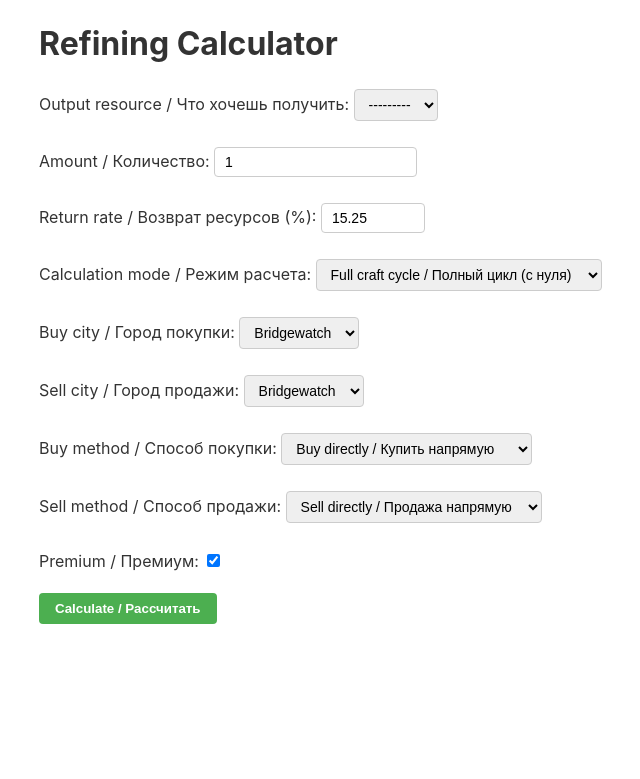
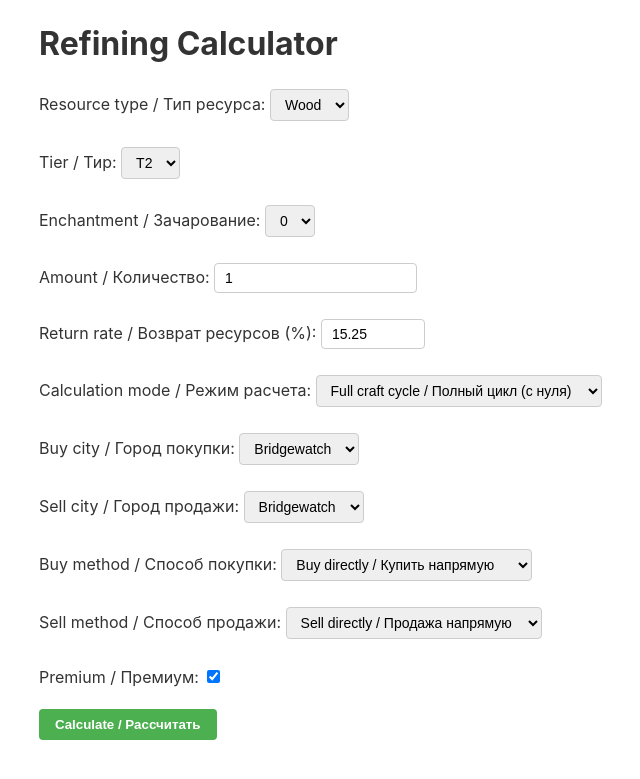
Before and after one commit to bizimod/albion, a Django app: page /refining/calculator/ in a window 1280 px wide. Shown: the top 779 px of the page, without its empty margins (201-841 px from the left). Run offline with Django 5.2, Linux system fonts and the light colour scheme; data that the repository does not hold is empty.

Commit message:
Improve refining calculator layout and styling

```diff
--- a/albion_proj/settings.py
+++ b/albion_proj/settings.py
@@ -39,6 +39,7 @@ INSTALLED_APPS = [
     'django.contrib.messages',
     'django.contrib.staticfiles',
     'django_extensions',
+    'django.contrib.humanize',
     'resources.apps.ResourcesConfig',
     'refining.apps.RefiningConfig',
     'market.apps.MarketConfig',
--- a/refining/forms.py
+++ b/refining/forms.py
@@ -1,5 +1,5 @@
 from django import forms
-from resources.models import Resource, ResourceType
+from resources.models import Resource, ResourceType,ResourceCategory
 
 CITY_CHOICES = [
     ('Bridgewatch', 'Bridgewatch'),
@@ -28,8 +28,9 @@ SELL_METHOD_CHOICES = [
 
 
 class RefiningCalculatorForm(forms.Form):
-    output_resource = forms.ModelChoiceField(queryset=Resource.objects.filter(type=ResourceType.REFINED),
-                                             label='Output resource / Что хочешь получить', )
+    resource_category = forms.ChoiceField(choices=ResourceCategory.choices, label='Resource type / Тип ресурса' )
+    tier = forms.ChoiceField( choices=[(tier, f'T{tier}') for tier in range(2, 9)], label='Tier / Тир' )
+    enchantment = forms.ChoiceField( choices=[ (0, '0'), (1, '1'), (2, '2'), (3, '3'), (4, '4'), ], initial=0, label='Enchantment / Зачарование' )
 
     amount = forms.DecimalField(min_value=1, initial=1, label='Amount / Количество')
 
--- /dev/null
+++ b/refining/static/refining/css/calculator.css
@@ -0,0 +1,169 @@
+body {
+    font-family: -apple-system, BlinkMacSystemFont, "Segoe UI", Roboto, Helvetica, Arial, sans-serif;
+    color: #333;
+    line-height: 1.5;
+}
+
+.page-container {
+    max-width: 800px;
+    margin: 20px auto;
+    padding: 0 15px;
+}
+
+input,
+select {
+    padding: 6px 10px;
+    margin-bottom: 10px;
+    border: 1px solid #ccc;
+    border-radius: 4px;
+    font-size: 14px;
+}
+
+button,
+input[type="submit"] {
+    padding: 8px 16px;
+    border: none;
+    border-radius: 4px;
+    background-color: #4CAF50;
+    color: #fff;
+    font-weight: 700;
+    cursor: pointer;
+}
+
+button:hover,
+input[type="submit"]:hover {
+    background-color: #45a049;
+}
+
+table {
+    width: 100%;
+    margin-top: 15px;
+    border-collapse: collapse;
+}
+
+th,
+td {
+    padding: 10px;
+    border-bottom: 1px solid #ddd;
+}
+
+th {
+    background-color: #eaeaea;
+    font-weight: 700;
+    text-align: left;
+}
+
+td {
+    font-weight: 400;
+    text-align: right;
+}
+
+tr:hover {
+    background-color: #f9f9f9;
+    transition: background-color 0.2s ease;
+}
+
+.result-card {
+    margin-top: 25px;
+    padding: 20px;
+    border: 1px solid #eaeaea;
+    border-radius: 8px;
+    background-color: #fcfcfc;
+    box-shadow: 0 4px 6px rgba(0, 0, 0, 0.02);
+}
+
+.profit-positive {
+    color: #2f855a;
+    font-weight: 700;
+}
+
+.profit-negative {
+    color: #c53030;
+    font-weight: 700;
+}
+
+.summary-block {
+    margin-top: 20px;
+}
+
+.profit-card {
+    margin-bottom: 16px;
+    padding: 18px;
+    border: 1px solid #e2e8f0;
+    border-radius: 10px;
+    background-color: #f7fafc;
+}
+
+.profit-percent {
+    margin-top: 6px;
+    font-size: 16px;
+    font-weight: 700;
+    opacity: 0.85;
+}
+
+.profit-card-positive {
+    border-color: #9ae6b4;
+    background-color: #f0fff4;
+}
+
+.profit-card-negative {
+    border-color: #feb2b2;
+    background-color: #fff5f5;
+}
+
+.summary-profit {
+    margin-top: 4px;
+    font-size: 28px;
+    font-weight: 800;
+}
+
+.summary-grid {
+    display: grid;
+    grid-template-columns: repeat(4, 1fr);
+    gap: 12px;
+    margin-bottom: 16px;
+}
+
+.summary-item {
+    min-height: 82px;
+    padding: 12px;
+    border: 1px solid #e2e8f0;
+    border-radius: 8px;
+    background-color: #fff;
+
+    display: flex;
+    flex-direction: column;
+    justify-content: space-between;
+}
+
+.summary-label {
+    color: #666;
+    font-size: 13px;
+    line-height: 1.3;
+}
+
+.summary-value {
+    font-size: 20px;
+    font-weight: 700;
+    line-height: 1.2;
+}
+
+.details-block {
+    padding: 12px;
+    border: 1px solid #e2e8f0;
+    border-radius: 8px;
+    background-color: #f7fafc;
+}
+
+.details-block summary {
+    cursor: pointer;
+    font-weight: 700;
+}
+
+.details-grid {
+    margin-top: 12px;
+}
+
+.details-grid p {
+    margin: 6px 0;
+}
--- a/refining/templates/refining/calculation.html
+++ b/refining/templates/refining/calculation.html
@@ -1,148 +1,8 @@
-<style>
-    /* Современный шрифт и отступы для всей страницы */
-    body {
-        font-family: -apple-system, BlinkMacSystemFont, "Segoe UI", Roboto, Helvetica, Arial, sans-serif;
-        color: #333;
-        line-height: 1.5;
-        max-width: 800px;
-        margin: 20px auto;
-        padding: 0 15px;
-    }
+{% load static %}
+{% load humanize %}
+<link rel="stylesheet" href="{% static 'refining/css/calculator.css' %}">
 
-    /* Стилизация формы */
-    input, select {
-        padding: 6px 10px;
-        border: 1px solid #ccc;
-        border-radius: 4px;
-        font-size: 14px;
-        margin-bottom: 10px;
-    }
-
-    /* Красивая кнопка */
-    button, input[type="submit"] {
-        background-color: #4CAF50; /* Зеленый цвет как в играх для крафта */
-        color: white;
-        padding: 8px 16px;
-        border: none;
-        border-radius: 4px;
-        cursor: pointer;
-        font-weight: bold;
-    }
-    button:hover, input[type="submit"]:hover {
-        background-color: #45a049;
-    }
-
-    /* Минималистичная таблица */
-    table {
-        width: 100%;
-        border-collapse: collapse;
-        margin-top: 15px;
-    }
-    /* Общие отступы и линии для всех ячеек */
-    th, td {
-        padding: 10px;
-        border-bottom: 1px solid #ddd;
-    }
-
-    /* Стили для текста в шапке (заголовках) */
-    th {
-        background-color: #eaeaea; /* Сделали шапку чуть темнее, чтобы она выделялась */
-        font-weight: bold;         /* Жирный текст только для заголовков */
-        text-align: left;          /* Заголовки обычно выравнивают по левому краю */
-    }
-
-    /* Стили для обычных ячеек с данными */
-    td {
-        font-weight: normal;       /* Обычный текст для ресурсов и цифр */
-        text-align: right;          /* Выравнивание по правому краю для аккуратности */
-    }
-
-    /* Красивая подсветка строки при наведении мыши */
-    tr:hover {
-        background-color: #f9f9f9; /* Мягкий светлый цвет подсветки */
-        transition: background-color 0.2s ease; /* Добавляет плавность изменению цвета */
-    }
-
-    .result-card {
-    background-color: #fcfcfc; /* Очень легкий серый фон */
-    border: 1px solid #eaeaea; /* Тонкая, едва заметная рамка */
-    border-radius: 8px;        /* Красивые скругленные углы */
-    padding: 20px;             /* Внутренние отступы, чтобы тексту было свободно */
-    margin-top: 25px;          /* Отступ от верхней формы и кнопки */
-    box-shadow: 0 4px 6px rgba(0,0,0,0,02); /* Почти невидимая тень для объема */
-    }
-    .profit-positive {
-    color: #2f855a;
-    font-weight: 700;
-    }
-
-    .profit-negative {
-     color: #c53030;
-     font-weight: 700;
-    }
-    .summary-block {
-    margin-top: 20px;
-    }
-    .profit-card {
-        padding: 18px;
-        border-radius: 10px;
-        background-color: #f7fafc;
-        border: 1px solid #e2e8f0;
-        margin-bottom: 16px;
-    }
-    .profit-card-positive {
-        background-color: #f0fff4;
-        border-color: #9ae6b4;
-    }
-    .profit-card-negative {
-        background-color: #fff5f5;
-        border-color: #feb2b2;
-    }
-    .summary-profit {
-        font-size: 28px;
-        font-weight: 800;
-        margin-top: 4px;
-    }
-    .summary-grid {
-        display: grid;
-        grid-template-columns: repeat(4, 1fr);
-        gap: 12px;
-        margin-bottom: 16px;
-    }
-    .summary-item {
-        background-color: #ffffff;
-        border: 1px solid #e2e8f0;
-        border-radius: 8px;
-        padding: 12px;
-    }
-    .summary-label {
-        font-size: 13px;
-        color: #666;
-        margin-bottom: 4px;
-    }
-    .summary-value {
-        font-size: 18px;
-        font-weight: 700;
-    }
-    .details-block {
-        background-color: #f7fafc;
-        border: 1px solid #e2e8f0;
-        border-radius: 8px;
-        padding: 12px;
-    }
-    .details-block summary {
-        cursor: pointer;
-        font-weight: 700;
-    }
-    .details-grid {
-        margin-top: 12px;
-    }
-    .details-grid p {
-        margin: 6px 0;
-    }
-
-</style>
-
+<div class="page-container">
     <h1>Refining Calculator</h1>
 
     <form method="post">
@@ -218,33 +78,41 @@
                         <div class="summary-label">Profit / Прибыль</div>
                         <div class="summary-profit">
                             {% if result.profit > 0 %}
-                            +{{ result.profit|floatformat:-2 }}
+                                +{{ result.profit|floatformat:-2|intcomma }}
                             {% else %}
-                            {{ result.profit|floatformat:-2 }}
+                                {{ result.profit|floatformat:-2|intcomma }}
                             {% endif %}
-                        silver
+                            серебра
+                        </div>
+                        <div class="profit-percent">
+                            {% if result.profit_percent > 0 %}
+                                +{{ result.profit_percent|floatformat:2 }}%
+                            {% else %}
+                                {{ result.profit_percent|floatformat:2 }}%
+                            {% endif %}
+                            от затрат
                         </div>
                     </div>
 
                     <div class="summary-grid">
                         <div class="summary-item">
                             <div class="summary-label">Resource cost / Стоимость ресурсов</div>
-                        <div class="summary-value">{{ result.total_cost|floatformat:-2 }}</div>
+                            <div class="summary-value">{{ result.total_cost|floatformat:-2|intcomma }}</div>
                         </div>
 
                         <div class="summary-item">
                             <div class="summary-label">Output total / Выручка до налога</div>
-                        <div class="summary-value">{{ result.output_total|floatformat:-2 }}</div>
+                            <div class="summary-value">{{ result.output_total|floatformat:-2|intcomma }}</div>
                         </div>
 
                         <div class="summary-item">
                             <div class="summary-label">Tax / Налог</div>
-                        <div class="summary-value">{{ result.sell_tax_amount|floatformat:-2 }}</div>
+                            <div class="summary-value">{{ result.sell_tax_amount|floatformat:-2|intcomma }}</div>
                         </div>
 
                         <div class="summary-item">
                             <div class="summary-label">After tax / После налога</div>
-                        <div class="summary-value">{{ result.output_after_tax|floatformat:-2 }}</div>
+                            <div class="summary-value">{{ result.output_after_tax|floatformat:-2|intcomma }}</div>
                         </div>
                     </div>
 
@@ -261,9 +129,9 @@
                                     No / Нет
                                 {% endif %}
                             </p>
-                        <p>Base resource cost / Без комиссии: {{ result.base_total_cost|floatformat:-2 }} silver</p>
-                        <p>Buy fee included / С комиссией покупки: {{ result.total_cost|floatformat:-2 }} silver</p>
-                        <p>Output price / Цена готового ресурса: {{ result.output_price|floatformat:-2 }} silver</p>
+                            <p>Base resource cost / Без комиссии: {{ result.base_total_cost|floatformat:-2|intcomma }} silver</p>
+                            <p>Buy fee included / С комиссией покупки: {{ result.total_cost|floatformat:-2|intcomma }} silver</p>
+                            <p>Output price / Цена готового ресурса: {{ result.output_price|floatformat:-2|intcomma }} silver</p>
                             <p>Sell tax rate / Налог продажи: {{ result.sell_tax_rate|floatformat:-2 }}%</p>
                         </div>
                     </details>
@@ -279,3 +147,4 @@
             <p style="color: #9b2c2c; margin-bottom: 0;">{{ error }}</p>
         </div>
     {% endif %}
+</div>
--- a/refining/views.py
+++ b/refining/views.py
@@ -3,6 +3,7 @@ from decimal import Decimal
 from .forms import RefiningCalculatorForm
 from .models import RefiningRecipe
 from .services import RefiningCalculator
+from resources.models import Resource, ResourceType, ResourceCategory
 
 
 def refining_calculation(request):
@@ -14,7 +15,16 @@ def refining_calculation(request):
 
         try:
             if form.is_valid():
-                output_resource = form.cleaned_data['output_resource']
+                resource_category = form.cleaned_data['resource_category']
+                tier = form.cleaned_data['tier']
+                enchantment = form.cleaned_data['enchantment']
+                output_resource = Resource.objects.get(
+                    category=resource_category,
+                    tier=tier,
+                    enchantment=enchantment,
+                    type=ResourceType.REFINED,
+                )
+
                 amount = form.cleaned_data['amount']
                 return_rate = form.cleaned_data['return_rate']
                 calculation_type = form.cleaned_data['calculation_type']
@@ -57,6 +67,10 @@ def refining_calculation(request):
                                                                       sell_method=sell_method, has_premium=has_premium)
 
                 profit = sell_tax_result['output_after_tax'] - total_cost_with_buy_fee
+                if total_cost_with_buy_fee > 0:
+                    profit_percent = (profit / total_cost_with_buy_fee) * Decimal('100')
+                else:
+                    profit_percent = Decimal('0')
                 result = {
                     'buy_method': buy_method,
                     'sell_method': sell_method,
@@ -82,10 +96,13 @@ def refining_calculation(request):
                     'output_after_tax': sell_tax_result['output_after_tax'],
 
                     'profit': profit,
+                    'profit_percent': profit_percent,
                 }
 
         except RefiningRecipe.DoesNotExist:
             error = "Recipe for this resource was not found / Рецепт для этого ресурса не найден."
+        except Resource.DoesNotExist:
+            error = "Resource with selected parameters was not found / Ресурс с выбранными параметрами не найден."
         except ValueError as e:
             error = str(e)
     else:
--- a/resources/admin.py
+++ b/resources/admin.py
@@ -8,9 +8,10 @@ from .models import Resource
 
 @admin.register(Resource)
 class ResourcesAdmin(admin.ModelAdmin):
-    fields = ['item_id', 'display_name', 'tier', 'enchantment', 'type', 'res_image']
+    fields = ['item_id', 'display_name', 'tier', 'enchantment', 'type', 'res_image', 'category']
     # readonly_fields = ['show_image']
-    list_display = ['item_id', 'display_name', 'tier', 'enchantment', 'type', 'show_image']
+    list_display = ['item_id', 'display_name', 'tier', 'enchantment', 'type', 'category', 'show_image']
+    list_filter = ['type','category',]
     search_fields = ['item_id', 'display_name', 'tier', 'enchantment', 'type']
     list_display_links = ['item_id']
     list_per_page = 10
```
Also changed, not shown: resources/models.py (+10 -1 lines), resources/migrations/0007_resource_category.py (added), resources/migrations/0008_alter_resource_category.py (added). Lines whose indentation alone changed are shown as unchanged.
